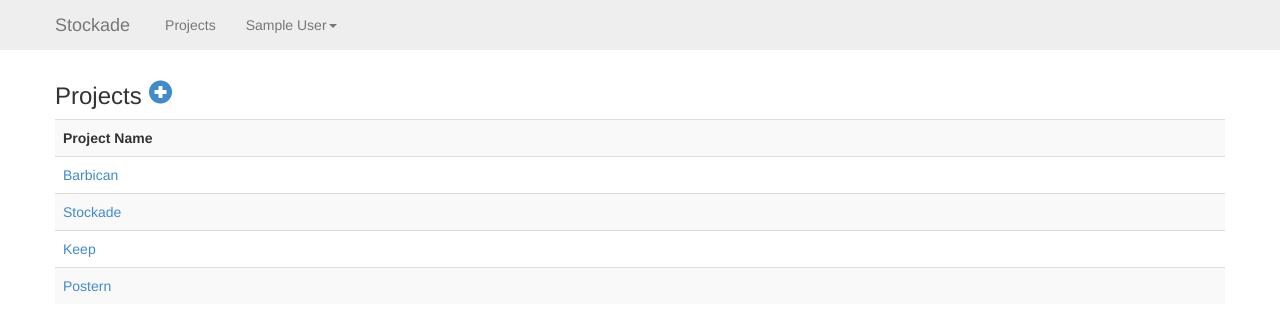
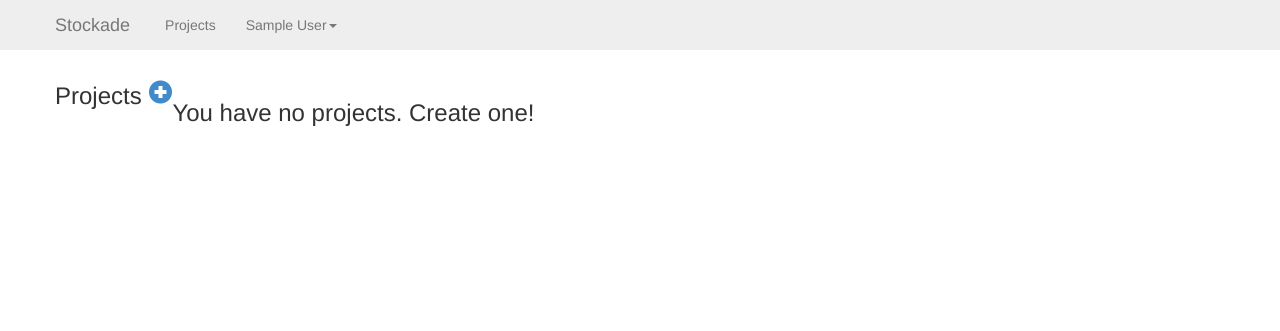
Before and after one commit to lijielife/stockade, a Django app: page / in a window 1280 px wide. Shown: the top 331 px of the page. Run offline with Django 3.2, Linux system fonts and the light colour scheme; the visitor is signed in with stand-in values (Sample User, id 1); data that the repository does not hold is empty.

Commit message:
stockade js object with alert functions, projects listing, create
project ajax (partial)

```diff
--- /dev/null
+++ b/static/js/stockade.js
@@ -0,0 +1,13 @@
+var stockade = {
+  build_notification: function(type) {
+    return $('<div class="alert fade in" data-dismiss="alert"> <a class="close" href="#">&times;</a></div>').addClass('alert-'+type);
+  },
+
+  display_error: function(msg) {
+    $('.alerts').append(stockade.build_notification('danger').prepend(document.createTextNode(msg)));
+  },
+
+  display_success: function(msg) {
+    $('.alerts').append(stockade.build_notification('success').prepend(document.createTextNode(msg)));
+  }
+};
--- a/vault/templates/vault/base.html
+++ b/vault/templates/vault/base.html
@@ -17,6 +17,7 @@
     <script src="/static/js/jquery.min.js"></script>
     <script src="/static/js/bootstrap.min.js"></script>
     <script src="/static/js/typeahead.min.js"></script>
+    <script src="/static/js/stockade.js"></script>
     <script>
       function getCookie(name) {
         var cookieValue = null;
@@ -81,7 +82,9 @@
     <div class="container" style="padding-top:60px">
       <div class="row">
         <div class="col-lg-12">
-          <!--div class="alert alert-danger fade in" data-dismiss="alert">Sample Failure Alert <a class="close" href="#">&times;</a></div-->
+          <div class="alerts">
+            {% block errors %}{% endblock %}
+          </div>
           {% block content %}placeholder, you should replace me!{% endblock %}
         </div>
       </div>
--- a/vault/templates/vault/projects.html
+++ b/vault/templates/vault/projects.html
@@ -3,23 +3,22 @@
 <div style="padding-bottom:20px">
   <h3 class="pull-left">Projects <a data-toggle="modal" href="#create-project-modal" class="linkify-glyphicon"><span class="glyphicon glyphicon-plus-sign"></span></a></h3>
 </div>
+{% if num_projects == 0 %}
+<h3>You have no projects. Create one!</h3>
+{% else %}
 <table class="table table-striped">
   <tr>
     <th>Project Name</th>
+    <th>Description</th>
   </tr>
+  {% for project in project_list %}
   <tr>
-    <td><a href="project.html">Barbican</a></td>
+    <td><a href="/project/{{project.id}}">{{project.name}}</a></td>
+    <td>{{project.description}}</td>
   </tr>
-  <tr>
-    <td><a href="#these">Stockade</a></td>
-  </tr>
-  <tr>
-    <td><a href="#are">Keep</a></td>
-  </tr>
-  <tr>
-    <td><a href="#fake">Postern</a></td>
-  </tr>
+  {% endfor %}
 </table>
+{% endif %}
 <div class="modal fade" id="create-project-modal">
   <div class="modal-dialog">
     <div class="modal-content">
@@ -48,10 +47,16 @@
 
 {% block page_js %}
 <script>
-  $(document).ready(function() {
+  $(function() {
     $('#create-project').click(function() {
       var project_name = $('#project-name').val();
       var project_desc = $('#project-desc').val();
+      var opts = { 'project_name' : project_name, 'project_desc' : project_desc };
+      $.post('/projects/new', opts).done(function(msg) {
+        console.log('whoop');
+      }).fail(function(xhr,statusString,error) {
+        stockade.display_error("Failed to create project");
+      });
     });
   });
 </script>
--- a/vault/views.py
+++ b/vault/views.py
@@ -11,7 +11,8 @@ from vault.models import Project
 @login_required
 def projects(request):
     project_list = Project.objects.order_by('name')
-    context = {'project_list': project_list}
+    num_projects = len(project_list)
+    context = {'project_list': project_list, 'num_projects': num_projects}
     return render_to_response('vault/projects.html', context,
             context_instance=RequestContext(request))
 
```
